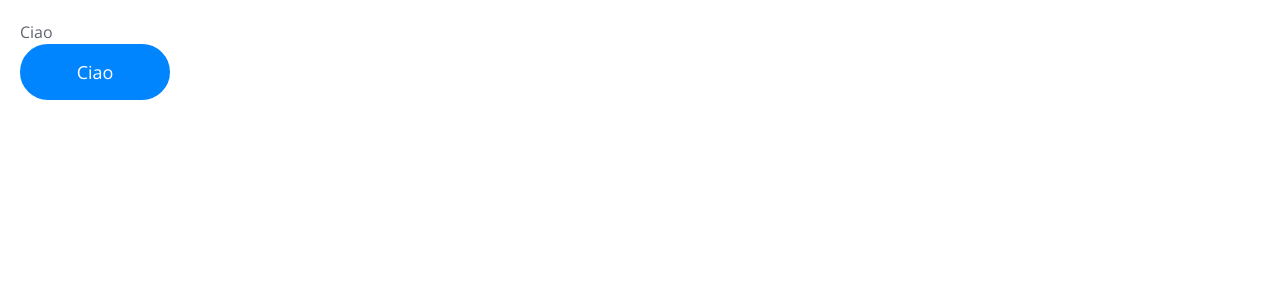
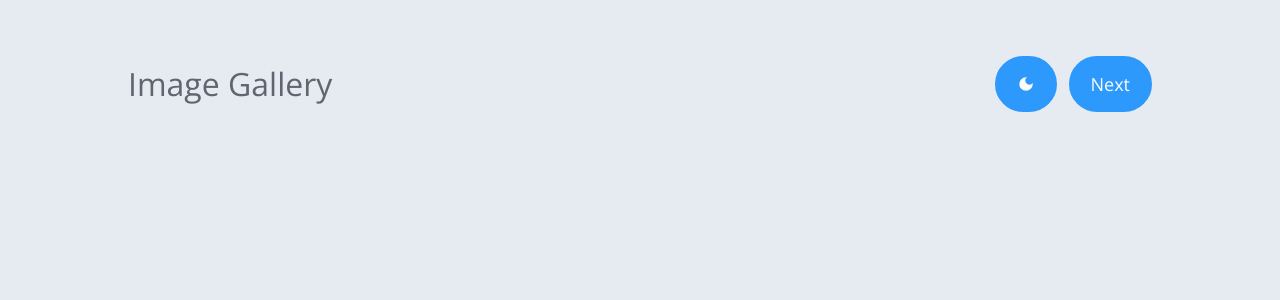
Before and after one commit to CodeStorm-SRL/entry-tests, a React (Vite) app in the folder js/react-image-gallery/: page / in a window 1280 px wide. Shown: the top 300 px of the page. Built offline with nearby package versions, Linux system fonts and the light colour scheme.

Commit message:
Implementa Header

```diff
--- a/js/react-image-gallery/package.json
+++ b/js/react-image-gallery/package.json
@@ -14,6 +14,7 @@
     "@tanstack/react-query-devtools": "^5.17.10",
     "react": "^18.2.0",
     "react-dom": "^18.2.0",
+    "react-icons": "^5.0.1",
     "react-router-dom": "^6.21.2"
   },
   "devDependencies": {
--- /dev/null
+++ b/js/react-image-gallery/src/components/Template/Header.tsx
@@ -0,0 +1,15 @@
+import { FC } from "react";
+import Navbar from "../organisms/Navbar";
+import Title from "../molecules/Title";
+import NavbarButtons from "../molecules/NavbarButtons";
+
+const Header: FC = () => {
+  return (
+    <Navbar>
+      <Title>Image Gallery</Title>
+      <NavbarButtons />
+    </Navbar>
+  );
+};
+
+export default Header;
--- a/js/react-image-gallery/src/components/atoms/Button.tsx
+++ b/js/react-image-gallery/src/components/atoms/Button.tsx
@@ -6,7 +6,7 @@ type ButtonVariant = "primary" | "secondary" | "disabled";
 // Seleziono uno stile in base alla variante, selezionando
 // la proprietà di styles attraverso bracket notation (styles[variant])
 const styles: Record<ButtonVariant, string> = {
-  primary: "bg-primary border-primary hover:bg-dark",
+  primary: "bg-primary border-primary",
   secondary: "bg-secondary border-secondary",
   disabled: "opacity-50 cursor-not-allowed",
 };
@@ -27,7 +27,7 @@ const Button: FC<ButtonProps> = ({
   // di stile
   const { disabled, className: customClassName } = attributes;
 
-  const classNames = `text-lg text-white min-w-[150px] py-3 px-5 border-2 rounded-full ${
+  const classNames = `text-lg text-white min-h-[56px] py-3 px-5 border-2 rounded-full opacity-80 hover:opacity-100 ${
     styles[variant]
   } ${disabled ? styles.disabled : ""} ${
     customClassName ? customClassName : ""
--- a/js/react-image-gallery/src/components/layout/AppLayout.tsx
+++ b/js/react-image-gallery/src/components/layout/AppLayout.tsx
@@ -1,14 +1,10 @@
 import { FC } from "react";
-import Text from "../atoms/Text";
-import Button from "../atoms/Button";
+import Header from "../Template/Header";
 
 const AppLayout: FC = () => {
   return (
-    <div className="flex flex-col min-h-[100vh] w-full px-5 pb-3 pt-5 ">
-      <Text>Ciao</Text>
-      <div>
-        <Button>Ciao</Button>
-      </div>
+    <div className="flex flex-col min-h-[100vh] w-full px-5 pb-3 pt-5 bg-bg-color">
+      <Header />
     </div>
   );
 };
--- /dev/null
+++ b/js/react-image-gallery/src/components/molecules/NavbarButtons.tsx
@@ -0,0 +1,19 @@
+import Button from "../atoms/Button";
+import { MdDarkMode } from "react-icons/md";
+
+const NavbarButtons = () => {
+  return (
+    <ul className="flex gap-3">
+      <li>
+        <Button>
+          <MdDarkMode />
+        </Button>
+      </li>
+      <li>
+        <Button>Next</Button>
+      </li>
+    </ul>
+  );
+};
+
+export default NavbarButtons;
--- /dev/null
+++ b/js/react-image-gallery/src/components/molecules/Title.tsx
@@ -0,0 +1,12 @@
+import { FC, PropsWithChildren } from "react";
+import Text from "../atoms/Text";
+
+const Title: FC<PropsWithChildren> = ({ children }) => {
+  return (
+    <Text as="h1" color="dark">
+      {children}
+    </Text>
+  );
+};
+
+export default Title;
--- /dev/null
+++ b/js/react-image-gallery/src/components/organisms/Navbar.tsx
@@ -0,0 +1,13 @@
+import { FC, PropsWithChildren } from "react";
+
+const Navbar: FC<PropsWithChildren> = ({ children }) => {
+  return (
+    <nav className="w-full">
+      <div className="flex justify-between items-center h-32 max-w-[576px] lg:max-w-[768px] xl:max-w-[1024px] m-auto">
+        {children}
+      </div>
+    </nav>
+  );
+};
+
+export default Navbar;
--- a/js/react-image-gallery/src/index.css
+++ b/js/react-image-gallery/src/index.css
@@ -12,13 +12,17 @@
   }
 }
 
+* {
+  transition: color 0.3s, background-color 0.3s, transform 0.3s, opacity 0.3s;
+}
+
 :root {
   --primary-color: #0185ff;
   --secondary-color: #cbd9e7;
   --danger-color: #d72638;
   --dark: #616471;
   --white: #ffffff;
-  --bg-color: #cbd9e7;
+  --bg-color: #e5ebf1;
 }
 
 .darkMode {
```
Also changed, not shown: 1 other file (tests, documents, lock files or other folders).
